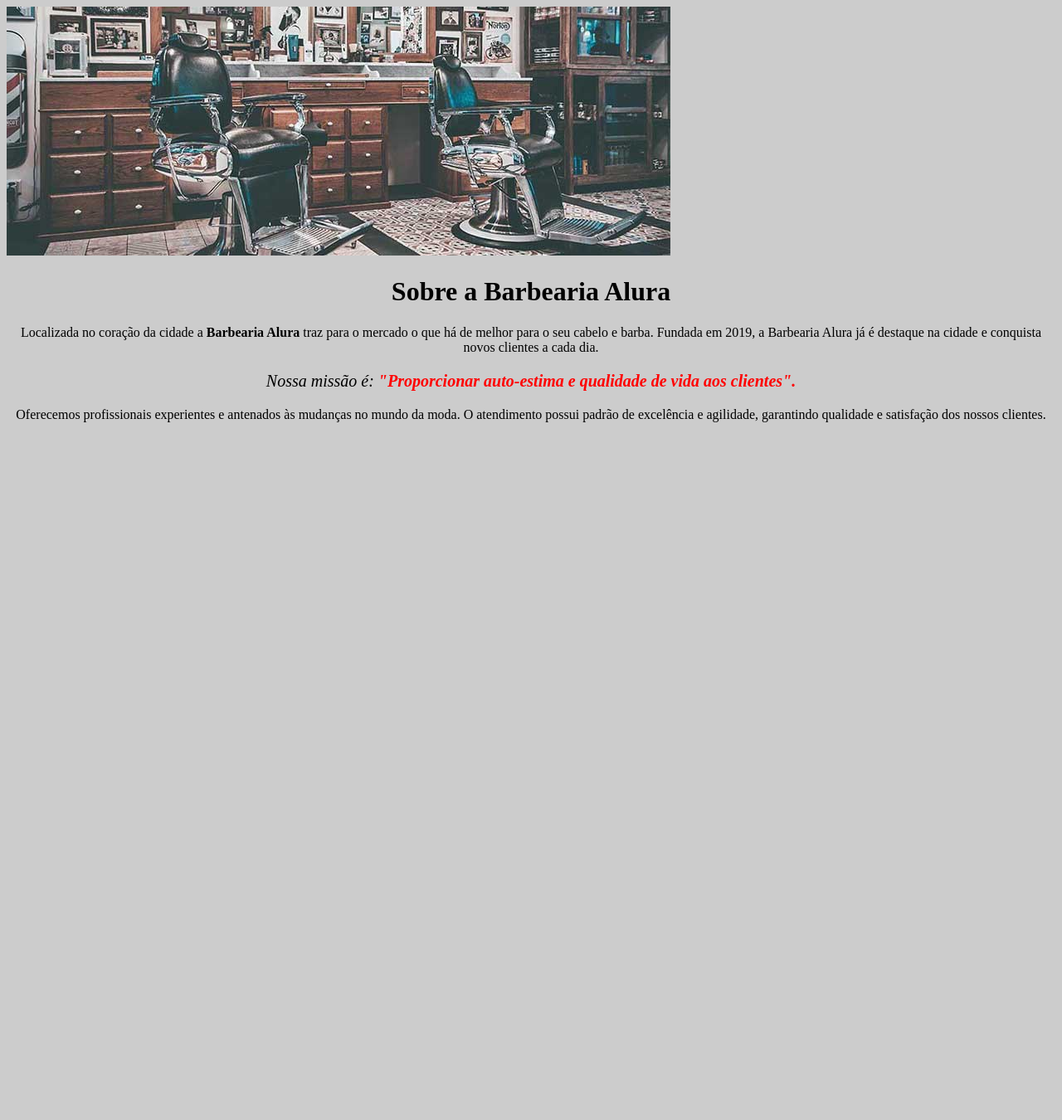
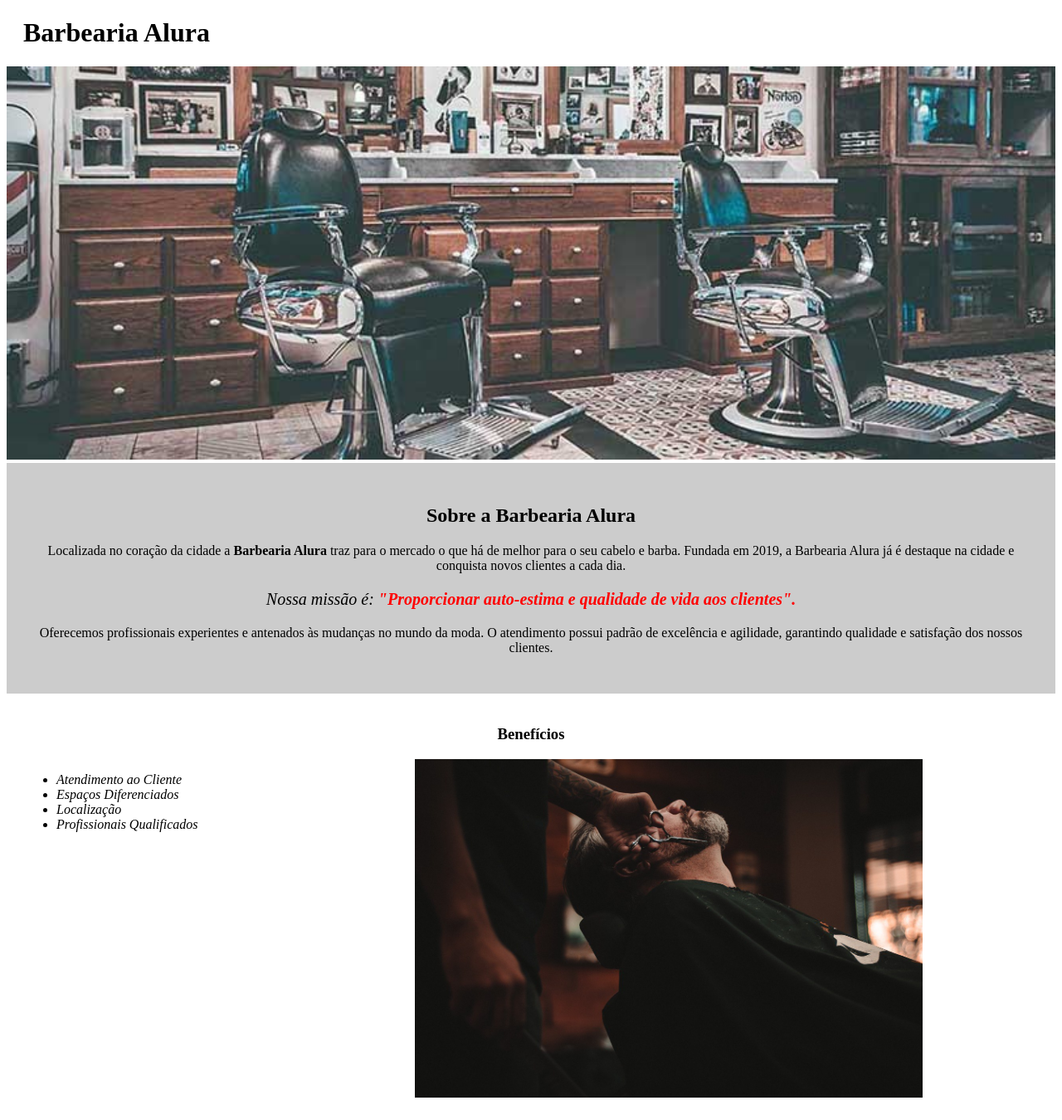
Before and after one commit to LeoAlvarenga/Barbearia-Alura, a plain HTML site: page index.html in a window 1280 px wide. Shown: the whole page at 83% size. Before the commit the page ends 800 px from the top, so only its background shows below. Drawn offline with Linux system fonts and the light colour scheme.

Commit message:
finalizando primeira parte

```diff
--- a/index.html
+++ b/index.html
@@ -9,15 +9,27 @@
 </head>
 
 <body>
-    <img src="banner.jpg" alt="banner">
 
-    <h1>
+    <header>
+        <h1 class="tituloprincipal">
+            Barbearia Alura
+
+        </h1>
+    </header>
+
+    <img id="banner" src="banner.jpg" alt="banner">
+
+    <div class="principal">
+
+        <h2 class="titulocentralizado">
             Sobre a Barbearia Alura
-    </h1>
+        </h2>
 
         <p>
-        Localizada no coração da cidade a <strong> Barbearia Alura </strong> traz para o mercado o que há de melhor para
-        o seu cabelo e barba. Fundada em 2019, a Barbearia Alura já é destaque na cidade e conquista novos clientes a
+            Localizada no coração da cidade a <strong> Barbearia Alura </strong> traz para o mercado o que há de melhor
+            para
+            o seu cabelo e barba. Fundada em 2019, a Barbearia Alura já é destaque na cidade e conquista novos clientes
+            a
             cada dia.
         </p>
 
@@ -28,9 +40,28 @@
         </p>
 
         <p>
-        Oferecemos profissionais experientes e antenados às mudanças no mundo da moda. O atendimento possui padrão de
+            Oferecemos profissionais experientes e antenados às mudanças no mundo da moda. O atendimento possui padrão
+            de
             excelência e agilidade, garantindo qualidade e satisfação dos nossos clientes.
         </p>
+
+    </div>
+
+    <div class="beneficios">
+
+        <h3 class="titulocentralizado">Benefícios</h3>
+
+        <ul>
+            <li class="itens">Atendimento ao Cliente</li>
+            <li class="itens">Espaços Diferenciados</li>
+            <li class="itens">Localização</li>
+            <li class="itens">Profissionais Qualificados</li>
+        </ul>
+
+        <img src="beneficios.jpg" alt="beneficios" class="imagembeneficios">
+
+    </div>
+
 
 
 
--- a/style.css
+++ b/style.css
@@ -1,8 +1,21 @@
 body {
-    background-color: #cccccc;
+
 }
 
-h1 {
+#banner {
+    width: 100%;
+}
+
+.principal {
+    background: #cccccc;
+    padding: 30px;
+}
+
+.tituloprincipal {
+    padding-left: 20px;
+}
+
+.titulocentralizado {
     text-align: center;
 }
 
@@ -17,3 +30,26 @@ p {
 em strong {
     color: red;
 }
+
+
+.beneficios {
+    background: #ffffff;
+    padding: 20px;
+}
+
+
+
+.itens {
+    font-style: italic;
+}
+
+ul {
+    display: inline-block;
+    vertical-align: top;
+    width: 20%;
+    margin-right: 15%;
+}
+
+.imagembeneficios {
+    width: 50%;
+}
```
Also changed, not shown: beneficios.jpg (added). Lines whose indentation alone changed are shown as unchanged.
